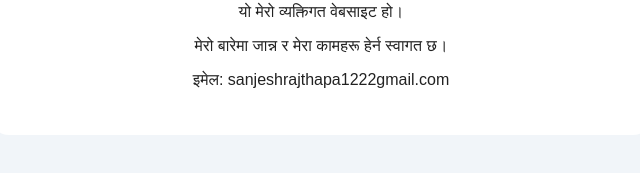
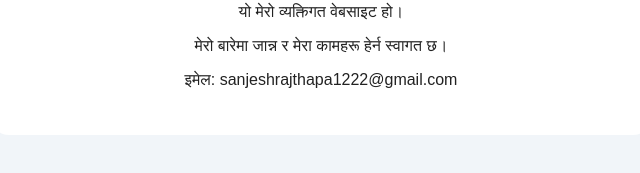
Before and after one commit to Kingpshcyo001/sanjeshrajthapa.github.io, a plain HTML site: page index.html in a window 1280 px wide. Shown: the part 175-348 px from the top of the page, 319-959 px from the left. Drawn offline with Linux system fonts and the light colour scheme.

Commit message:
Fix email format in index.html

```diff
--- a/index.html
+++ b/index.html
@@ -27,7 +27,7 @@
     <h1>नमस्कार! म सन्जेश राज थापा </h1>
     <p>यो मेरो व्यक्तिगत वेबसाइट हो।</p>
     <p>मेरो बारेमा जान्न र मेरा कामहरू हेर्न स्वागत छ।</p>
-    <p>इमेल: sanjeshrajthapa1222gmail.com</p>
+    <p>इमेल: sanjeshrajthapa1222@gmail.com</p>
   </div>
 </body>
 </html>
```
